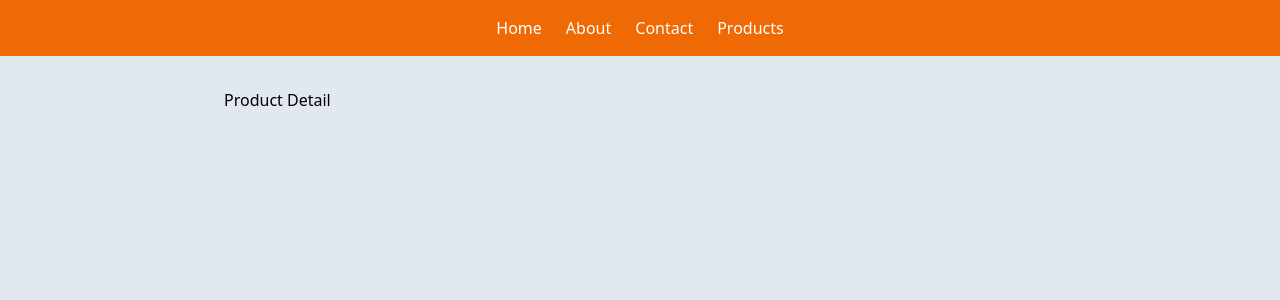
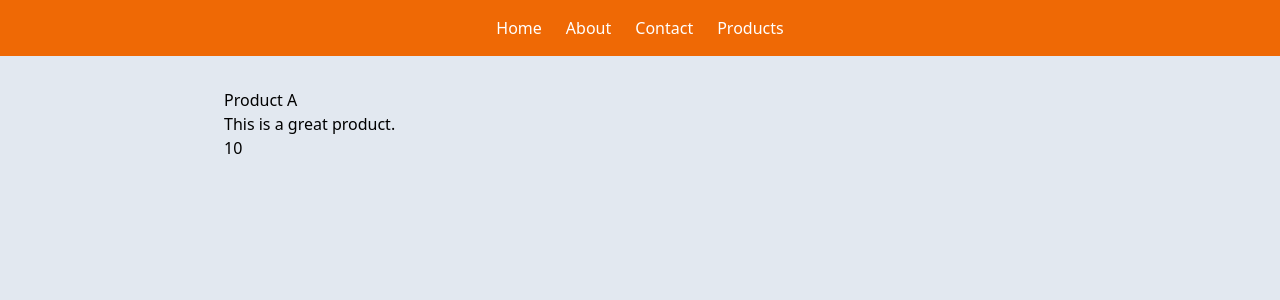
Before and after one commit to Bell914/jsd13-week08-react-router, a React (Vite) app: page /products/1 in a window 1280 px wide. Shown: the top 300 px of the page. Built offline with nearby package versions, Linux system fonts and the light colour scheme.

Commit message:
fetch product details by productId

```diff
--- a/src/pages/ProductDetail.jsx
+++ b/src/pages/ProductDetail.jsx
@@ -1,3 +1,19 @@
+import { useParams } from "react-router-dom";
+import { products } from "../mock-data/products";
+
 export default function ProductDetail() {
-  return <div>Product Detail</div>;
+  const { productId } = useParams();
+// ดึงข้อมูลของ productId จาก mock data ของ products
+  const product = products.find((p) => p.id === productId);
+
+    if (!product) {
+    return <div>Product not found.</div>;
+  }
+  return (
+    <div>
+      <h1>{product.name}</h1>
+      <p>{product.description}</p>
+      <p>{product.price}</p>
+    </div>
+  );
 }
```
